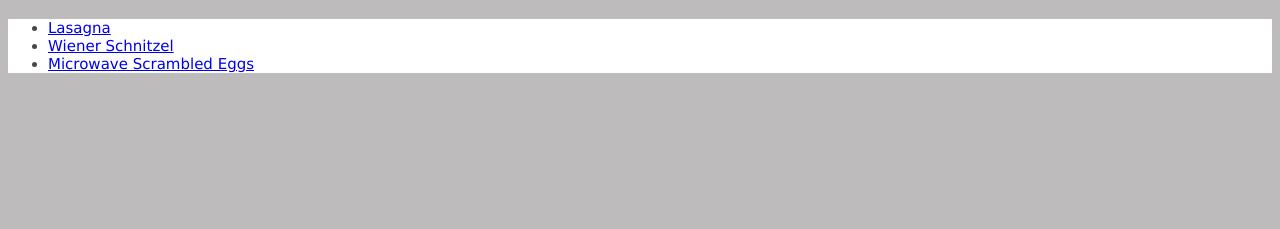
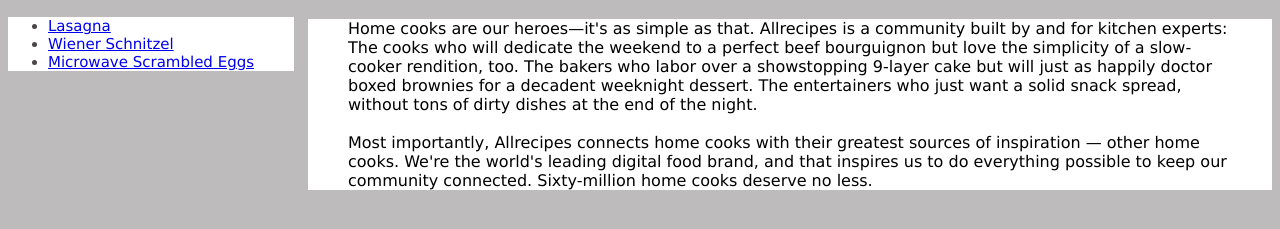
Before and after one commit to Medvideq/odin-recipes, a plain HTML site: page index.html in a window 1280 px wide. Shown: the part 61-290 px from the top of the page. Drawn offline with Linux system fonts and the light colour scheme.

Commit message:
Added "about" paragraph and styled it
modified style.css to get some layout of index.html with newly added "about" paragraph

```diff
--- a/index.html
+++ b/index.html
@@ -15,5 +15,8 @@
                 <li><a href="recipes/microwave-eggs.html">Microwave Scrambled Eggs</a></li>
             </ul>
 
+                <p class="about">Home cooks are our heroes—it's as simple as that. Allrecipes is a community built by and for kitchen experts: The cooks who will dedicate the weekend to a perfect beef bourguignon but love the simplicity of a slow-cooker rendition, too. The bakers who labor over a showstopping 9-layer cake but will just as happily doctor boxed brownies for a decadent weeknight dessert. The entertainers who just want a solid snack spread, without tons of dirty dishes at the end of the night.<br><br>
+                    Most importantly, Allrecipes connects home cooks with their greatest sources of inspiration — other home cooks. We're the world's leading digital food brand, and that inspires us to do everything possible to keep our community connected. Sixty-million home cooks deserve no less.</p>
+
     </body>
 </html>
--- a/styles.css
+++ b/styles.css
@@ -1,3 +1,8 @@
+* {
+    border: 0px solid red;
+}
+
+
 body {
     font-family: 'Lucida Sans', 'Lucida Sans Regular', 'Lucida Grande', 'Lucida Sans Unicode', Geneva, Verdana, sans-serif;
     background-color: rgba(75, 69, 71, 0.363);
@@ -10,12 +15,16 @@ body {
     text-align: center;
     background-color: rgb(255, 255, 255);
     text-shadow: 1px 1px rgb(0, 0, 0);
+    margin-bottom: 20px;
 }
 
 .menu {
     background-color: white;
     color: rgb(75, 69, 71);
     font-size: 15px;
+    display: inline-block;
+    padding-right: 40px;
+    margin: 0px;
 }
 
 .img {
@@ -35,3 +44,12 @@ body {
 .back {
     text-align: center;
 }
+
+
+.about {
+    display: inline-block;
+    margin-left: 300px;
+    margin-top: -52px;
+    background-color: white;
+    padding: 0 40px 0 40px;
+}
```
